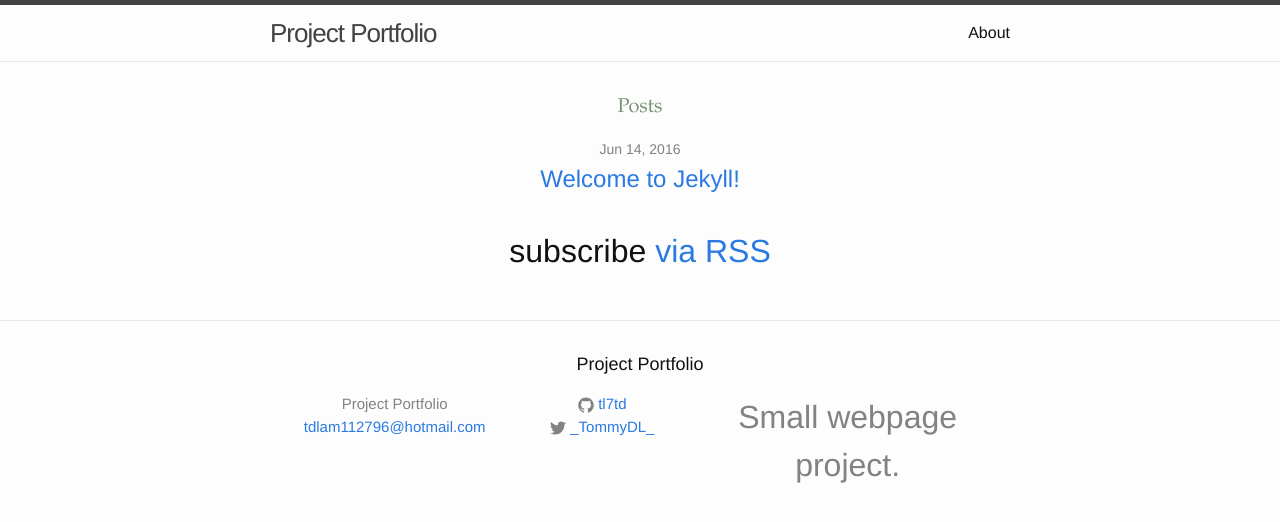
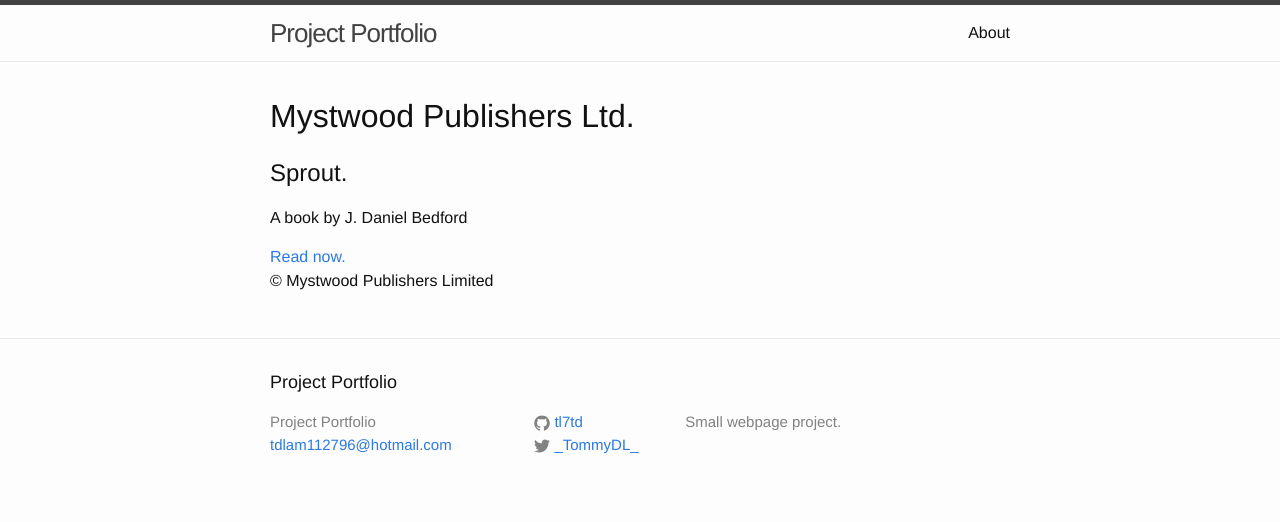
Before and after one commit to tl7td/tl7td.github.io, a Jekyll site: the page built from index.html, in a window 1280 px wide. Shown: the top 522 px of the page. Built offline with Jekyll 4.4.1, drawn with Linux system fonts in a browser that asks for light colours; grey boxes are pictures that could not be loaded.

Commit message:
Update index.html

```diff
--- a/index.html
+++ b/index.html
@@ -2,26 +2,18 @@
 layout: default
 ---
 
-<div class="home">
-
-  <link rel="stylesheet" type="text/css" href="possiblebackground.css"/>
-
-  <h1 class="page-heading">Posts</h1>
-
-  <div class = "hero"></div>
-
-  <ul class="post-list">
-    {% for post in site.posts %}
-      <li>
-        <span class="post-meta">{{ post.date | date: "%b %-d, %Y" }}</span>
-
-        <h2>
-          <a class="post-link" href="{{ post.url | prepend: site.baseurl }}">{{ post.title }}</a>
-        </h2>
-      </li>
-    {% endfor %}
-  </ul>
-
-  <p class="rss-subscribe">subscribe <a href="{{ "/feed.xml" | prepend: site.baseurl }}">via RSS</a></p>
-
-</div>
+<html>
+<head>
+	<title>Sprout</title>
+	<link rel="stylesheet" type="text/css" href="main.css"/>
+</head>
+<body>
+	<h1>Mystwood Publishers Ltd.</h1>
+	<div class="hero">
+		<h2>Sprout.</h2>
+		<p>A book by J. Daniel Bedford</p>
+		<a href="#">Read now.</a>
+	</div>
+	<p id = "footer">&copy; Mystwood Publishers Limited</p>
+</body>
+</html>
```
